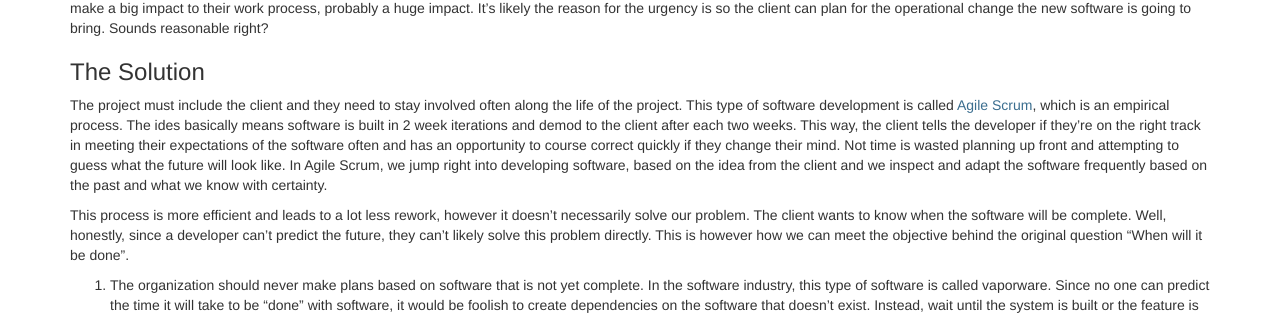
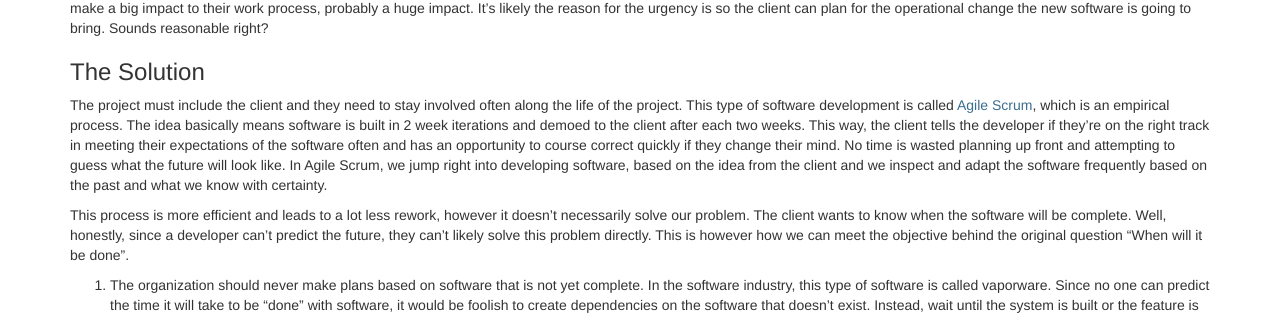
Before and after one commit to crdschurch/crdschurch.github.io, a Jekyll site: the page built from _posts/2014-04-15-when-will-it-be-done.md, in a window 1280 px wide. Shown: the part 706-1021 px from the top of the page. Built offline with Jekyll 4.4.1, drawn with Linux system fonts in a browser that asks for light colours; nearby versions of some CDN libraries; Markdown is read by kramdown in place of the engine named in the settings; comment, search, counter and statistics services are not loaded.

Commit message:
Minor: Fixing a couple typos.

```diff
--- a/_posts/2014-04-15-when-will-it-be-done.md
+++ b/_posts/2014-04-15-when-will-it-be-done.md
@@ -23,7 +23,7 @@ Otherwise called the objective, this is the heart behind the question. People ar
 
 ### The Solution
 
-The project must include the client and they need to stay involved often along the life of the project. This type of software development is called [Agile Scrum](http://en.wikipedia.org/wiki/Scrum_(software_development)), which is an empirical process. The ides basically means software is built in 2 week iterations and demod to the client after each two weeks. This way, the client tells the developer if they’re on the right track in meeting their expectations of the software often and has an opportunity to course correct quickly if they change their mind. Not time is wasted planning up front and attempting to guess what the future will look like. In Agile Scrum, we jump right into developing software, based on the idea from the client and we inspect and adapt the software frequently based on the past and what we know with certainty.
+The project must include the client and they need to stay involved often along the life of the project. This type of software development is called [Agile Scrum](http://en.wikipedia.org/wiki/Scrum_(software_development)), which is an empirical process. The idea basically means software is built in 2 week iterations and demoed to the client after each two weeks. This way, the client tells the developer if they’re on the right track in meeting their expectations of the software often and has an opportunity to course correct quickly if they change their mind. No time is wasted planning up front and attempting to guess what the future will look like. In Agile Scrum, we jump right into developing software, based on the idea from the client and we inspect and adapt the software frequently based on the past and what we know with certainty.
 
 This process is more efficient and leads to a lot less rework, however it doesn’t necessarily solve our problem. The client wants to know when the software will be complete. Well, honestly, since a developer can’t predict the future, they can’t likely solve this problem directly. This is however how we can meet the objective behind the original question "When will it be done".
 
```
